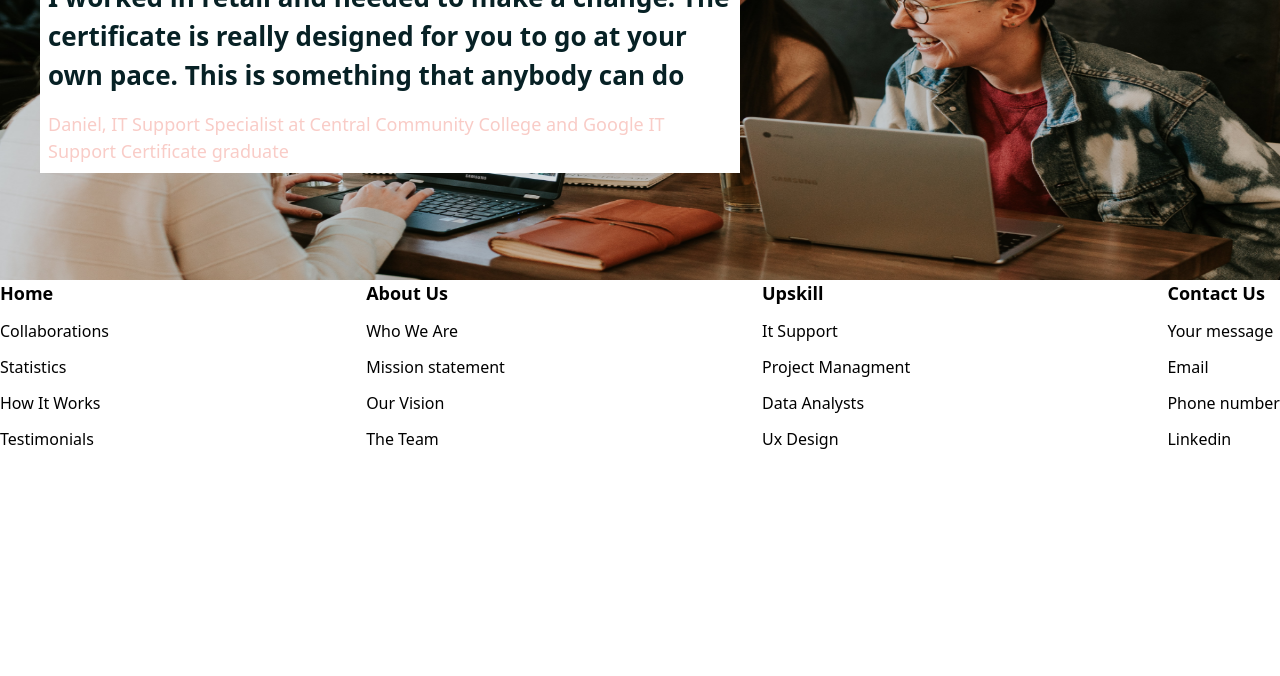
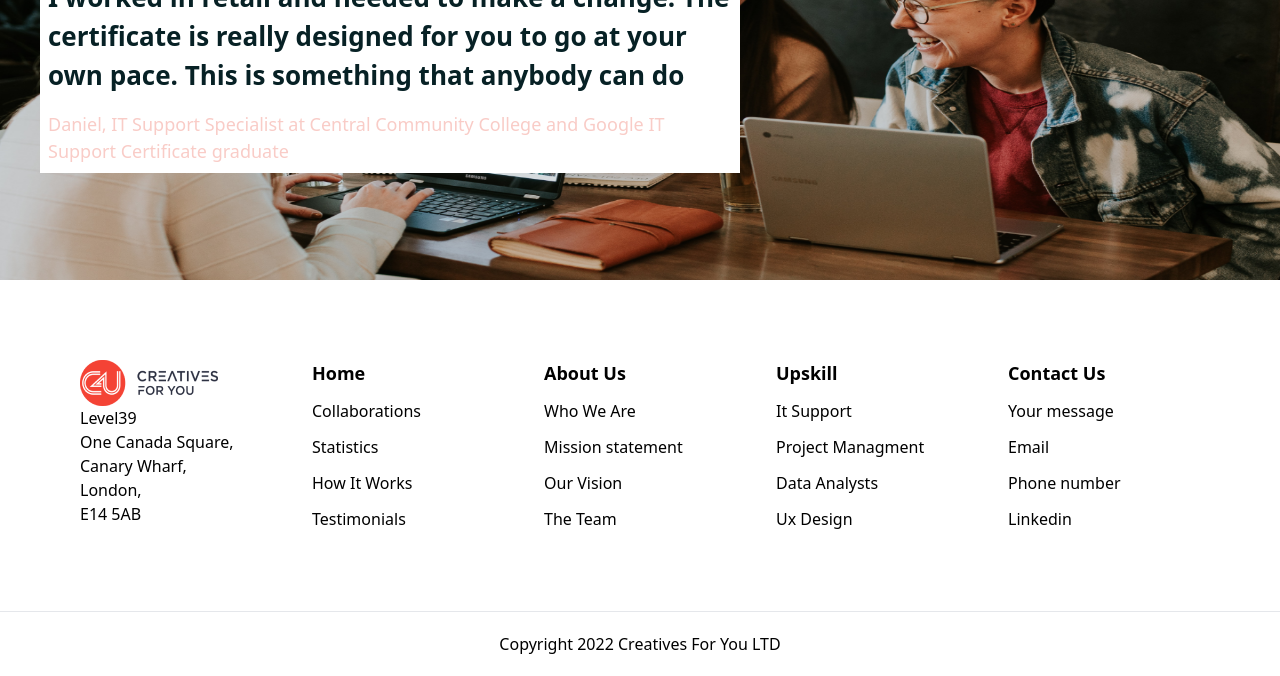
Before and after one commit to skSadi12/Assignment-2, a website built with Vite: page index.html in a window 1280 px wide. Shown: the part 7906-8582 px from the top of the page. Before the commit the page ends 8357 px from the top, so only its background shows below. Built offline with nearby package versions, Linux system fonts and the light colour scheme; files whose address does not match are found by name.

Commit message:
footer done

```diff
--- a/index.html
+++ b/index.html
@@ -253,10 +253,18 @@
             </div>
         </section>
     </main>
-    <footer>
-        <!-- upper footer start -->
-         <div class="flex justify-between">
+    <!--footer start -->
+    <footer >
 
+         <div class="grid md:grid-cols-3  grid-cols-3 lg:grid-cols-5  my-20 mx-3 md:mx-10 lg:mx-20 gap-10">
+            <div>
+                <img src="images/c4u full logo_2022 1.png" alt="">
+                <p class="text[#20484F]">Level39</p>
+                <p class="text[#20484F]">One Canada Square,</p>
+                <p class="text[#20484F]">Canary Wharf,</p>
+                <p class="text[#20484F]">London, </p>
+                <p class="text[#20484F]">E14 5AB </p>
+            </div>
             <div class="space-y-3">
                 <h3 class="font-bold text-[18px]">Home</h3>
                 <p class="text[#20484F]">Collaborations</p>
@@ -286,6 +294,8 @@
                 <p class="text[#20484F]">Linkedin </p>
             </div>
          </div>
+         <hr>
+         <p class="text-center py-5">Copyright 2022 Creatives For You LTD</p>
     </footer>
 
   </body>
```
